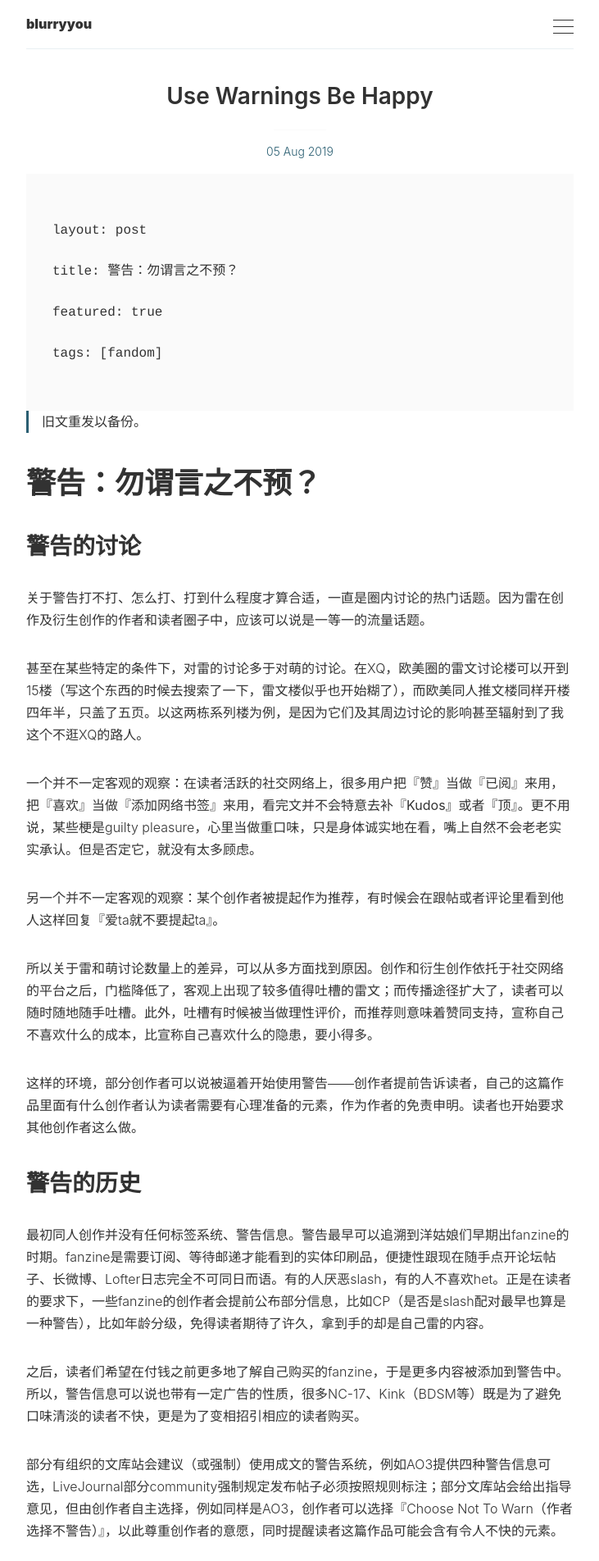
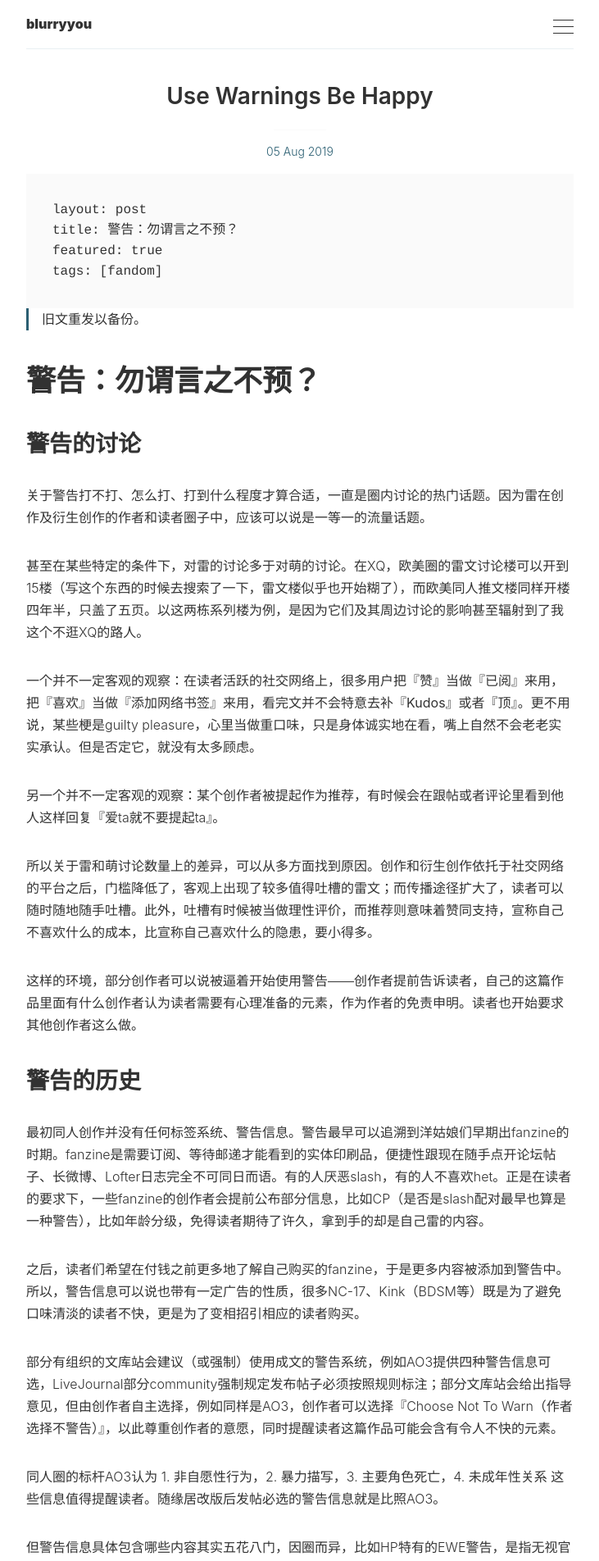
Before and after one commit to blurryyou/blurryyou.github.io, a Jekyll site: the page built from _posts/2019-08-05-use-warnings-be-happy.md, in a window 1280 px wide. Shown: the top 1904 px of the page at 82% size, without its empty margins (274-1005 px from the left). Built offline with Jekyll 4.4.1, drawn with Linux system fonts in a browser that asks for light colours; our own code applies the rules of GitHub Pages for plain Markdown files.

````diff
--- a/_posts/2019-08-05-use-warnings-be-happy.md
+++ b/_posts/2019-08-05-use-warnings-be-happy.md
@@ -1,14 +1,10 @@
+```
+layout: post
+title: 警告：勿谓言之不预？
+featured: true
+tags: [fandom]
 ```
 
-layout: post
-
-title: 警告：勿谓言之不预？
-
-featured: true
-
-tags: [fandom]
-
-```
 
 
 > 旧文重发以备份。
````
